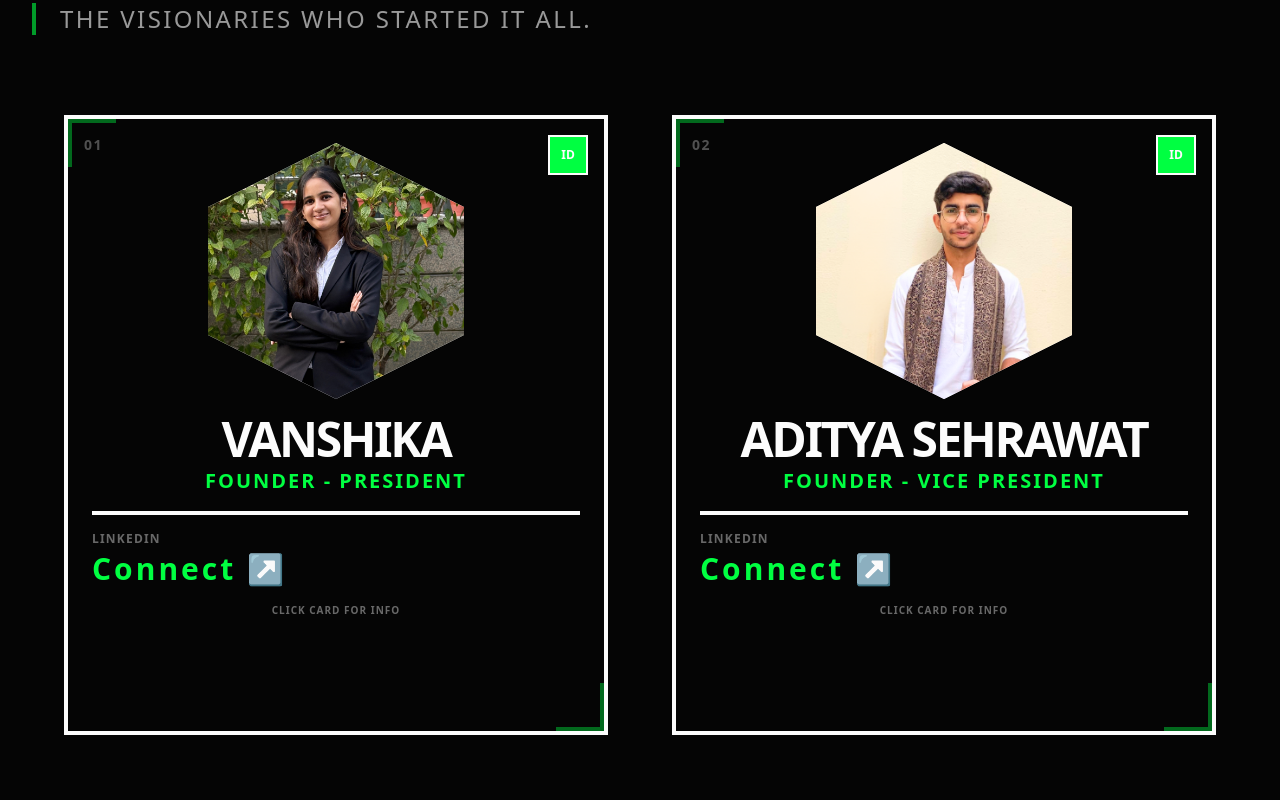
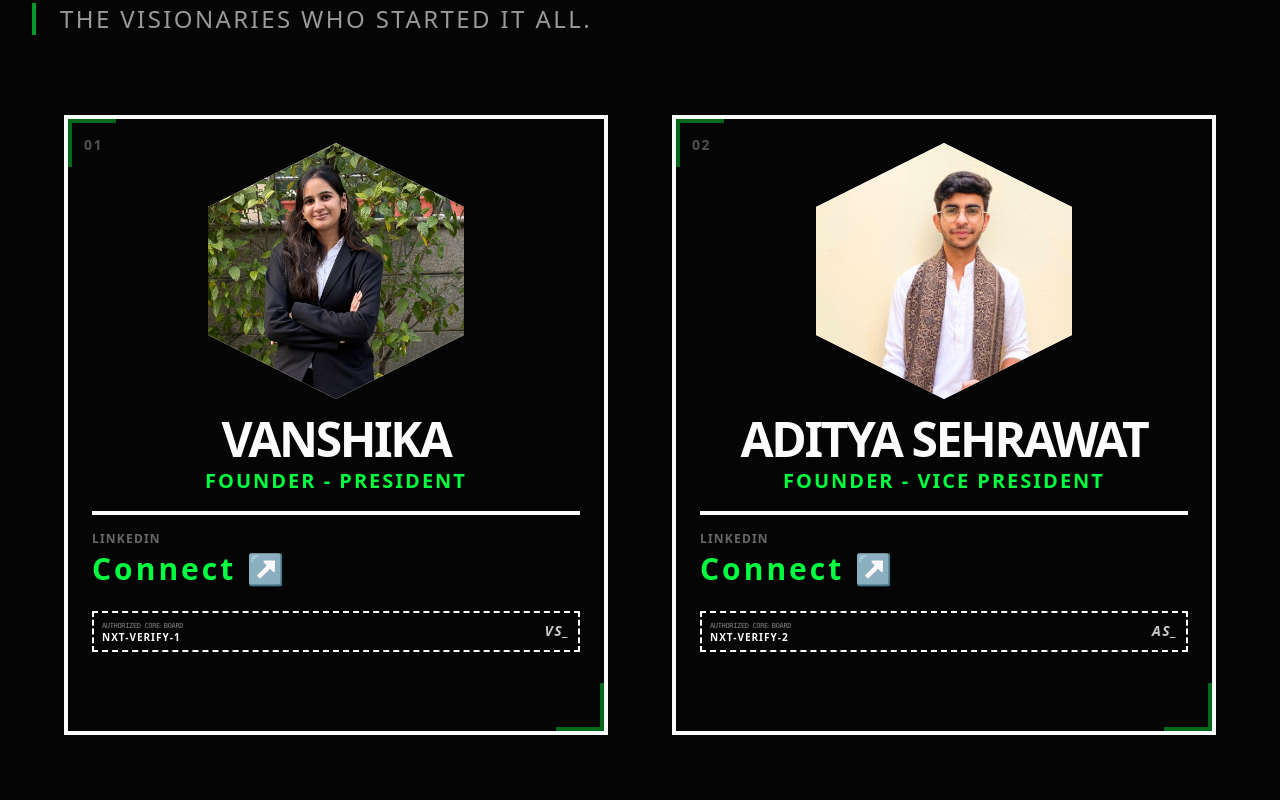
Before and after one commit to sainiks/NEXTURN_VISION, a Next.js app: page /team in a window 1280 px wide. Shown: the part 660-1460 px from the top of the page. Built offline with nearby package versions, Linux system fonts and the light colour scheme.

Commit message:
replace ID button with technical Signature flip trigger area

```diff
--- a/src/app/layout.tsx
+++ b/src/app/layout.tsx
@@ -19,7 +19,7 @@ export default function RootLayout({
 }>) {
   return (
     <html lang="en">
-      <body className={`${inter.variable} font-sans antialiased`}>
+      <body className={`${inter.variable} font-sans antialiased`} suppressHydrationWarning>
         <CustomCursor />
         <Navigation />
         <LenisProvider>
--- a/src/app/team/page.tsx
+++ b/src/app/team/page.tsx
@@ -105,13 +105,6 @@ function TeamCard({ member, i, className, onClick, isFounder = false }: { member
         {/* FRONT SIDE */}
         <div className="absolute inset-0 w-full h-full backface-hidden z-10 border-[4px] border-[var(--color-foreground)] bg-[var(--color-background)] p-6 flex flex-col items-center text-center overflow-hidden">
           {/* Flip Trigger Button */}
-          <button
-            onClick={(e) => { e.stopPropagation(); setIsFlipped(true); }}
-            className="absolute top-4 right-4 w-10 h-10 bg-[var(--color-accent)] text-[var(--color-foreground)] flex items-center justify-center z-20 hover:scale-110 transition-transform active:scale-95 border-2 border-[var(--color-foreground)]"
-            title="View Board ID"
-          >
-            <span className="font-black text-xs">ID</span>
-          </button>
 
           {/* Animated corner accents */}
           <div className="absolute top-0 left-0 w-12 h-12 border-t-4 border-l-4 border-[var(--color-accent)] opacity-40" />
@@ -149,7 +142,19 @@ function TeamCard({ member, i, className, onClick, isFounder = false }: { member
                 </div>
               )}
             </div>
-            <span className="mt-4 text-[10px] font-black uppercase tracking-widest opacity-40">Click Card for Info</span>
+
+            {/* Signature Flip Trigger */}
+            <div
+              onClick={(e) => { e.stopPropagation(); setIsFlipped(true); }}
+              className="mt-6 w-full border-2 border-dashed border-[var(--color-foreground)] group-hover:border-[var(--color-background)] p-2 flex items-center justify-between group/sign cursor-pointer hover:bg-[var(--color-accent)] transition-all duration-300"
+              title="Click to flip"
+            >
+              <div className="flex flex-col items-start">
+                <span className="text-[7px] font-mono uppercase tracking-tighter opacity-50">Authorized Core Board</span>
+                <span className="text-[10px] font-black tracking-widest leading-none">NXT-VERIFY-{i+1}</span>
+              </div>
+              <span className="text-sm font-black tracking-widest italic opacity-80">{member.initials}_</span>
+            </div>
           </div>
         </div>
 
@@ -158,14 +163,12 @@ function TeamCard({ member, i, className, onClick, isFounder = false }: { member
           className="absolute inset-0 w-full h-full backface-hidden border-[4px] border-[var(--color-accent)] bg-[var(--color-background)] text-[var(--color-accent)] p-8 flex flex-col justify-between overflow-hidden"
           style={{ transform: "rotateY(180deg)" }}
         >
-          {/* Flip Back Button */}
-          <button
+          {/* Flip Back Pattern Overlay */}
+          <div
             onClick={(e) => { e.stopPropagation(); setIsFlipped(false); }}
-            className="absolute top-4 right-4 w-10 h-10 bg-[var(--color-accent)] text-[var(--color-background)] flex items-center justify-center z-20 hover:scale-110 transition-transform active:scale-95 border-2 border-[var(--color-background)]"
-            title="View Info"
-          >
-            <span className="font-black text-xs">✕</span>
-          </button>
+            className="absolute inset-0 z-0 cursor-pointer opacity-0 hover:opacity-5 transition-opacity"
+            title="Click to flip back"
+          />
           {/* Background Grid Pattern */}
           <div className="absolute inset-0 opacity-10 pointer-events-none" style={{ backgroundImage: "radial-gradient(var(--color-accent) 1px, transparent 0)", backgroundSize: "20px 20px" }} />
 
@@ -205,8 +208,14 @@ function TeamCard({ member, i, className, onClick, isFounder = false }: { member
               </div>
             </div>
 
-            {/* Bottom Accent */}
-            <div className="flex justify-end mt-4">
+            {/* Bottom Accent + Flip Back Trigger */}
+            <div className="flex justify-between items-end mt-4 relative z-10">
+               <button
+                 onClick={(e) => { e.stopPropagation(); setIsFlipped(false); }}
+                 className="px-4 py-1 border-2 border-[var(--color-accent)] text-[8px] font-black uppercase tracking-widest hover:bg-[var(--color-accent)] hover:text-[var(--color-background)] transition-all"
+               >
+                 Return to Profile
+               </button>
                <div className="w-12 h-12 border-b-4 border-r-4 border-[var(--color-accent)]" />
             </div>
           </div>
```
